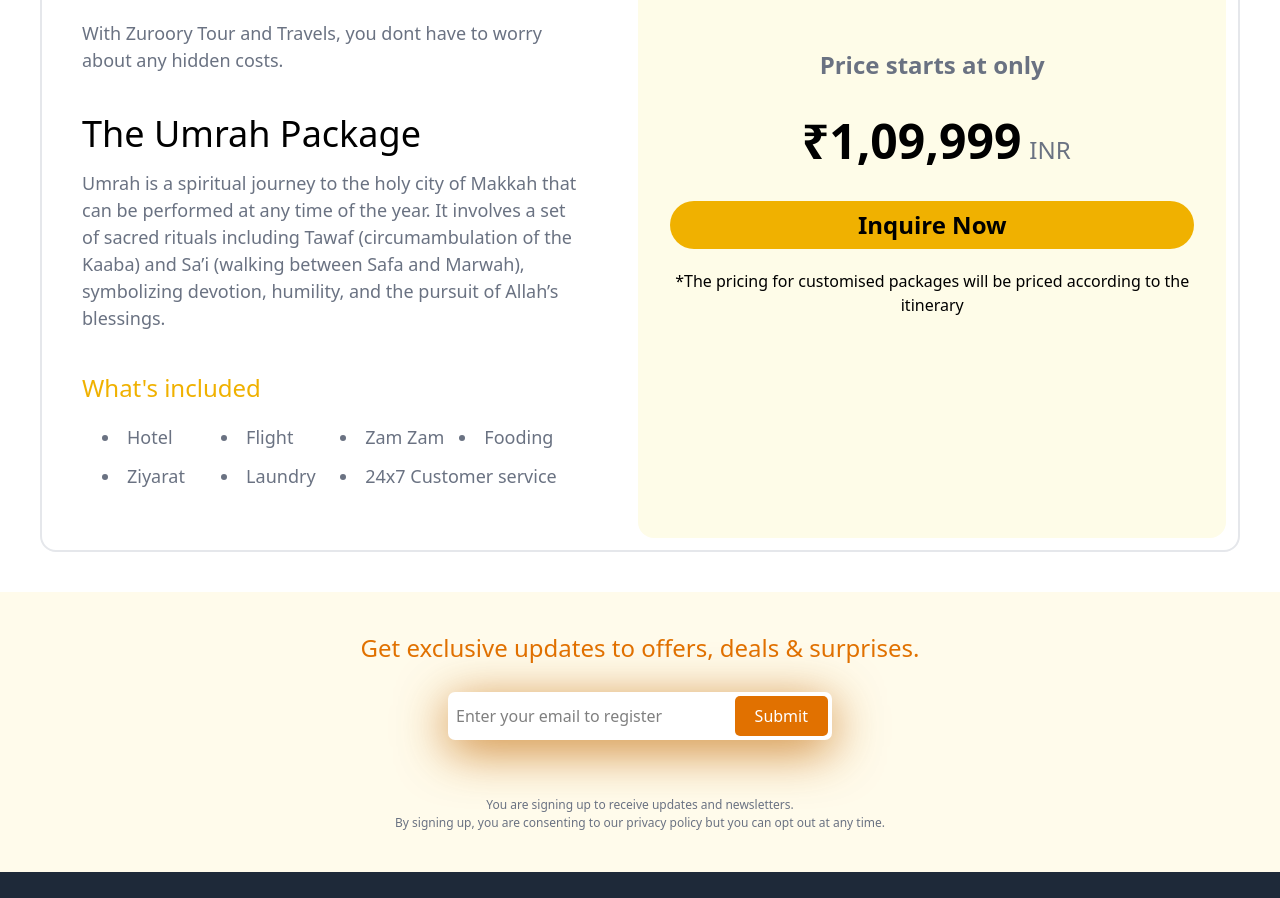
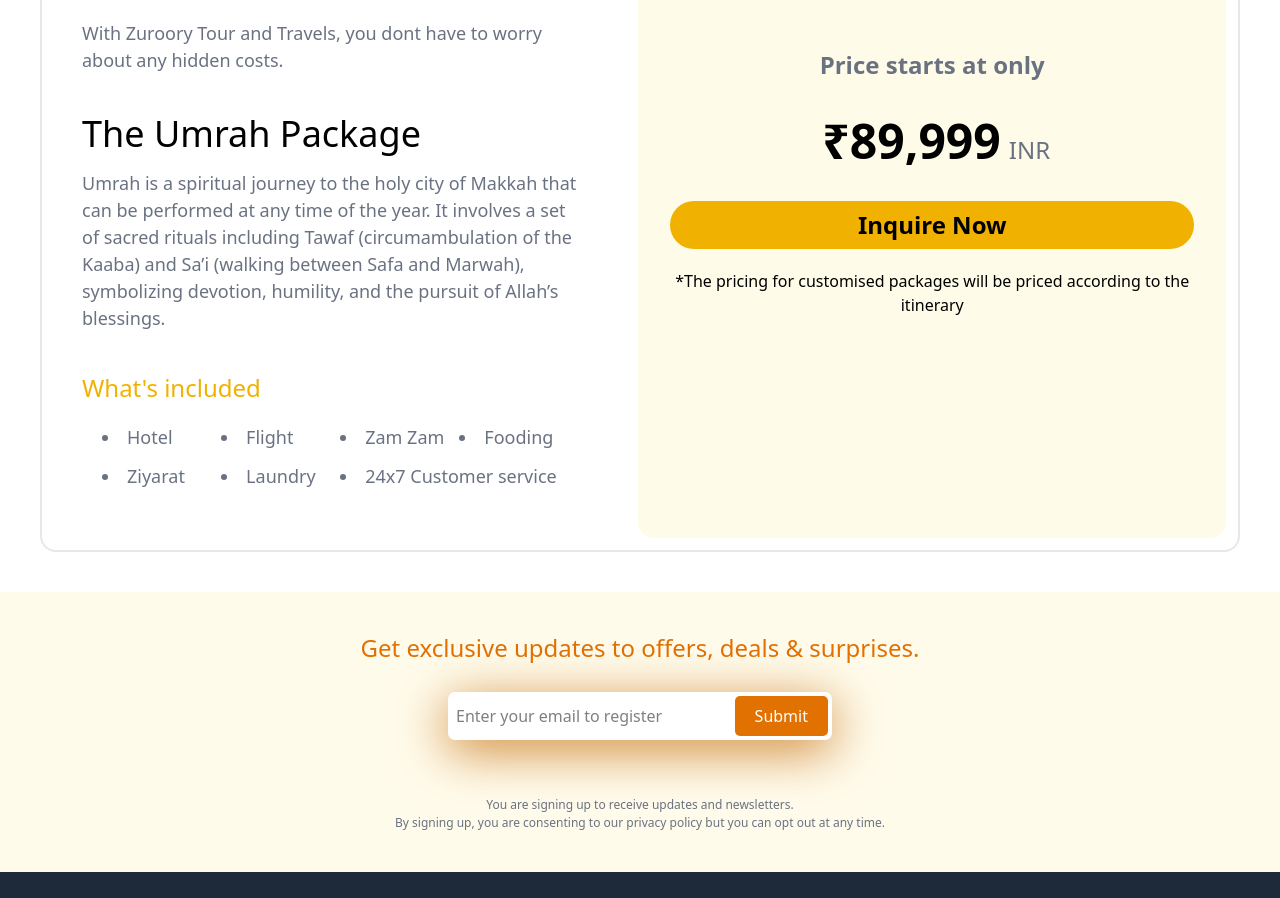
Before and after one commit to Amaanjan00/zuroorytourandtravels, a React (Vite) app: page / in a window 1280 px wide. Shown: the part 3716-4614 px from the top of the page. Built offline with nearby package versions, Linux system fonts and the light colour scheme; a web font is replaced by a local one.

Commit message:
price changed

```diff
--- a/src/Pages/Contact/Contact.jsx
+++ b/src/Pages/Contact/Contact.jsx
@@ -21,7 +21,7 @@ function Contact() {
                   <iframe className='rounded-2xl' src="https://www.google.com/maps/embed?pb=!1m18!1m12!1m3!1d3684.363787014492!2d88.30949177539792!3d22.565493379496697!2m3!1f0!2f0!3f0!3m2!1i1024!2i768!4f13.1!3m3!1m2!1s0x3a027832e364299b%3A0x8f813fc3c69812d1!2s2%2C%20Tarapada%20Chatterjee%20Ln%2C%20Naora%2C%20Shibpur%2C%20Howrah%2C%20West%20Bengal%20711103!5e0!3m2!1sen!2sin!4v1748691398339!5m2!1sen!2sin" width="350" height="500" allowfullscreen="" loading="lazy" referrerpolicy="no-referrer-when-downgrade"></iframe>
                 </div>
                 <div className='lg:p-10 flex flex-col gap-5'>
-                  <p><b className='text-yellow-500'>Address: </b>2, Tarapada Chatterjee Ln, Naora, Shibpur, Howrah, West Bengal 711103</p>
+                  <p><b className='text-yellow-500'>Address: </b>2/5 Tarapada Chatterjee Lane, Shibpur, Howrah, West Bengal - 711103</p>
                   <p><b className='text-yellow-500'>Contact No: </b><a href="tel:+919007167409">+91 9007167409</a></p>
                   <p><b className='text-yellow-500'>Email Address: </b><a href="mailto:zuroorytt@gmail.com">zuroorytt@gmail.com</a></p>
                 </div>
--- a/src/Pages/Home/Sections/Pricing.jsx
+++ b/src/Pages/Home/Sections/Pricing.jsx
@@ -46,7 +46,7 @@ function Pricing() {
           <div className='p-8 m-3 bg-yellow-50 rounded-2xl text-center flex flex-col gap-5 justify-center'>
             <h2 className='text-2xl text-gray-500 font-bold'>Price starts at only</h2>
             <div className='flex items-baseline justify-center'>
-              <h1 className='text-5xl font-bold px-2 py-4'>₹1,09,999</h1>
+              <h1 className='text-5xl font-bold px-2 py-4'>₹89,999</h1>
               <p className='text-2xl font-medium text-gray-500'>INR</p>
             </div>
             <a className='bg-yellow-500 py-2 font-bold text-2xl rounded-4xl' href="https://wa.me/message/N6HTXL2EPXA2N1"><button>Inquire Now</button></a>
```
